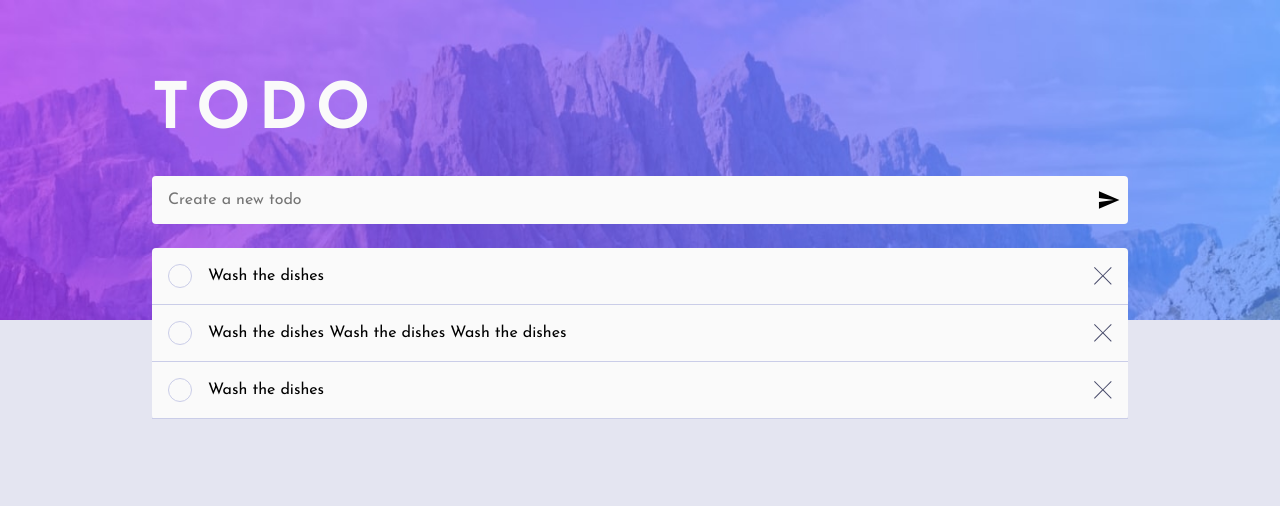
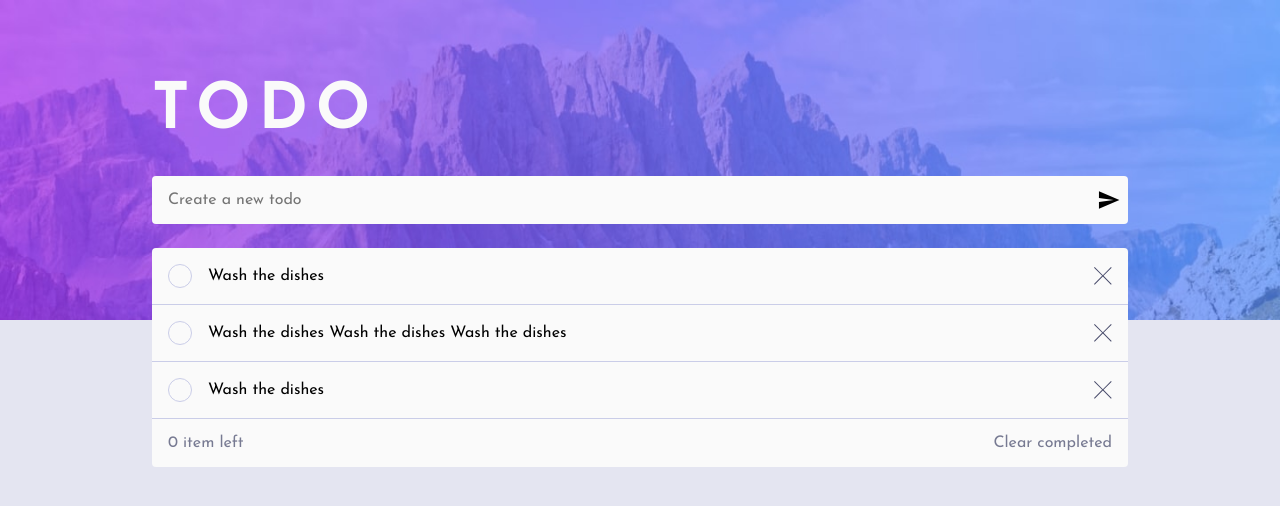
Before and after one commit to washington299/tdd-todo-app, a React (Create React App) app: page / in a window 1280 px wide. Shown: the top 506 px of the page. Built offline with nearby package versions, Linux system fonts and the light colour scheme.

Commit message:
feat: create Footer component

```diff
--- a/src/components/Content/index.js
+++ b/src/components/Content/index.js
@@ -1,6 +1,7 @@
 import React from 'react';
 
 import { List } from 'components/List';
+import { Footer } from 'components/Footer';
 
 import 'components/Content/styles.scss';
 
@@ -8,6 +9,8 @@ export const Content = ({ list, setList }) => {
 	return (
 		<section className="content" data-testid="content">
 			<List list={list} setList={setList} />
+
+			<Footer />
 		</section>
 	);
 };
--- /dev/null
+++ b/src/components/Footer/index.js
@@ -0,0 +1,12 @@
+import React from 'react';
+
+import 'components/Footer/styles.scss';
+
+export const Footer = () => {
+	return (
+		<footer className="footer">
+			<div className="footer__list-quantity">0 item left</div>
+			<button className="footer__clear-button">Clear completed</button>
+		</footer>
+	);
+};
--- /dev/null
+++ b/src/components/Footer/styles.scss
@@ -0,0 +1,20 @@
+@use '../../styles/variables/size';
+@use '../../styles/variables/colors';
+
+.footer {
+	display: flex;
+	justify-content: space-between;
+
+	padding: size.$size-small;
+
+	color: colors.$dark-grayish-blue;
+}
+
+.footer__clear-button {
+	background-color: transparent;
+	border: none;
+
+	font-size: size.$size-small;
+	color: colors.$dark-grayish-blue;
+	cursor: pointer;
+}
```
